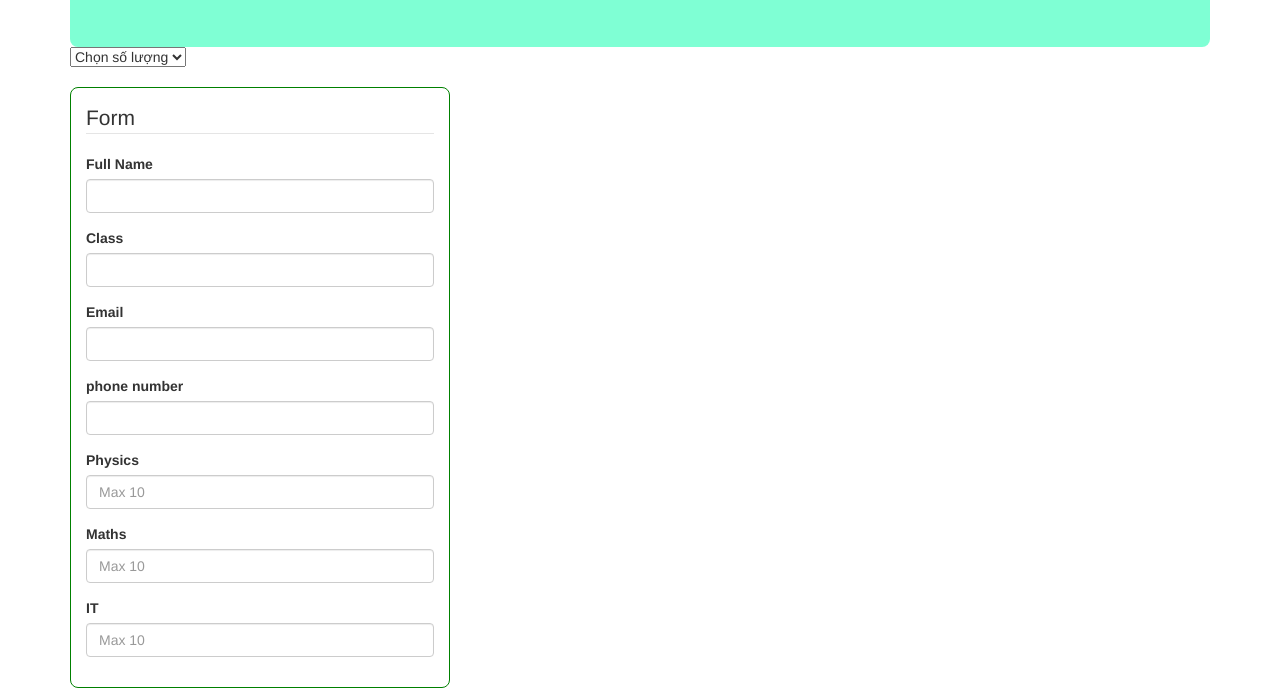
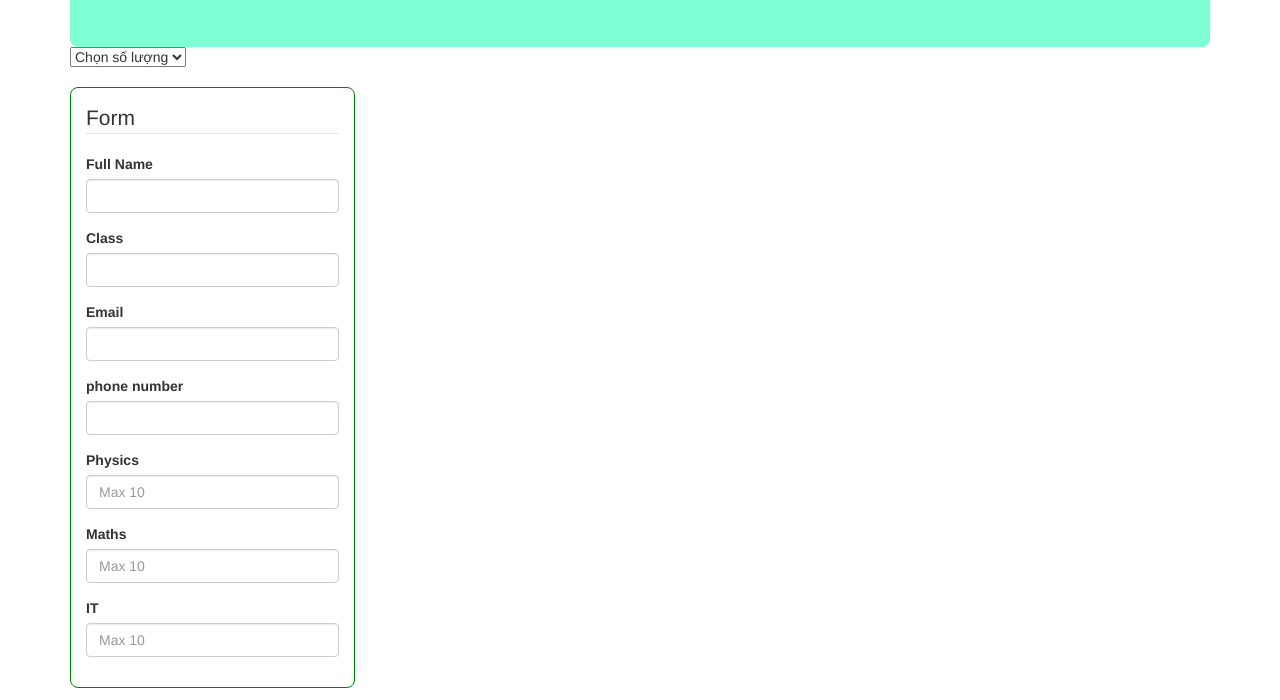
Before and after one commit to leanh153/LeAnh153.github.io, a website: page javaScriptApp.html in a window 1280 px wide. Shown: the part 76-776 px from the top of the page. Drawn offline with nearby package versions, Linux system fonts and the light colour scheme.

Commit message:
change col-xs

```diff
--- a/javaScriptApp.html
+++ b/javaScriptApp.html
@@ -42,7 +42,7 @@
             <option value="4">4</option>
         </select><br /><br />
         <div id="form">
-            <form class="col-sm-4">
+            <form class="col-sm-3 col-xs-6">
                 <legend>Form</legend>
                 <div class="form-group">
                     <label for="name">Full Name</label>
```
